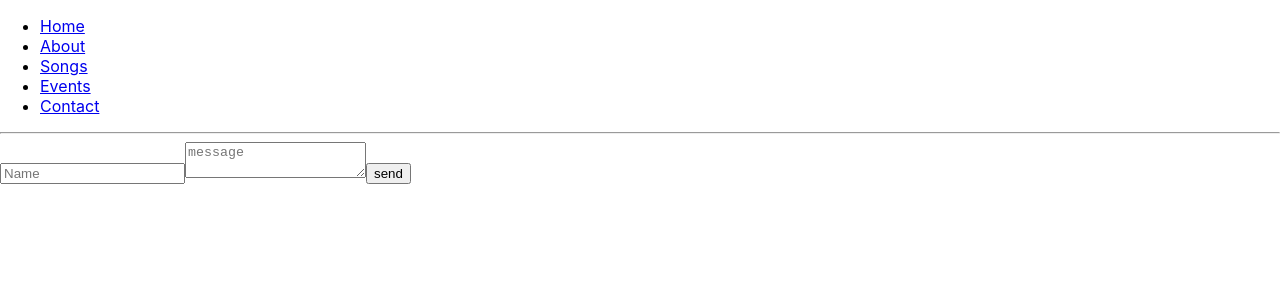
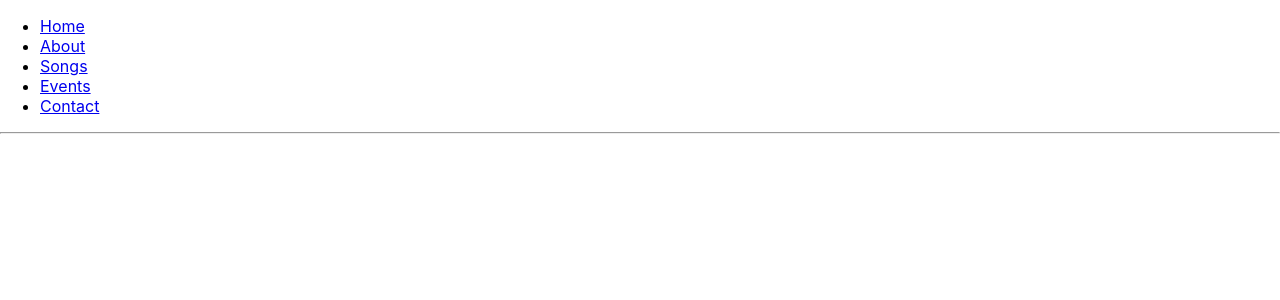
Before and after one commit to jshams/single-page-artist-react-app, a React (Create React App) app: page /contact in a window 1280 px wide. Shown: the top 300 px of the page. Built offline with nearby package versions, Linux system fonts and the light colour scheme.

Commit message:
new wireframe for contact component

```diff
--- a/src/components/Contact.js
+++ b/src/components/Contact.js
@@ -3,13 +3,9 @@ import React from 'react'
 const Contact = (props) => {
     return (
         <div>
-            <input placeholder="Name"/>
-            <textarea placeholder="message"/>
-            <button>send</button>
+            <a className="email" href={'mailto:' + props.email}>{props.name}</a>
         </div>
     )
 }
 
-// REFERENCE INPUTS IN WEATHER APP OR INCREMENTOR CLASS LESSON
-
 export default Contact
```
